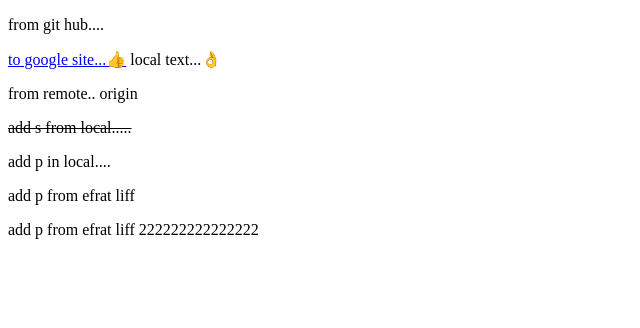
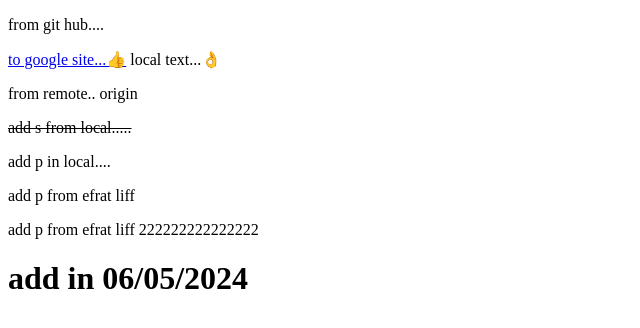
Before and after one commit to Efrat2024/test_05, a plain HTML site: page index.html in a window 1280 px wide. Shown: the whole page, without its empty margins (0-640 px from the left). Drawn offline with Linux system fonts and the light colour scheme.

```diff
--- a/index.html
+++ b/index.html
@@ -15,5 +15,6 @@
     <p> add p in local....</p>
     <p> add p from efrat liff</p>
     <p> add p from efrat liff 222222222222222</p>
+    <h1> add in 06/05/2024</h1>
 </body>
 </html>
```
Also changed, not shown: images/ex01.png (added).
